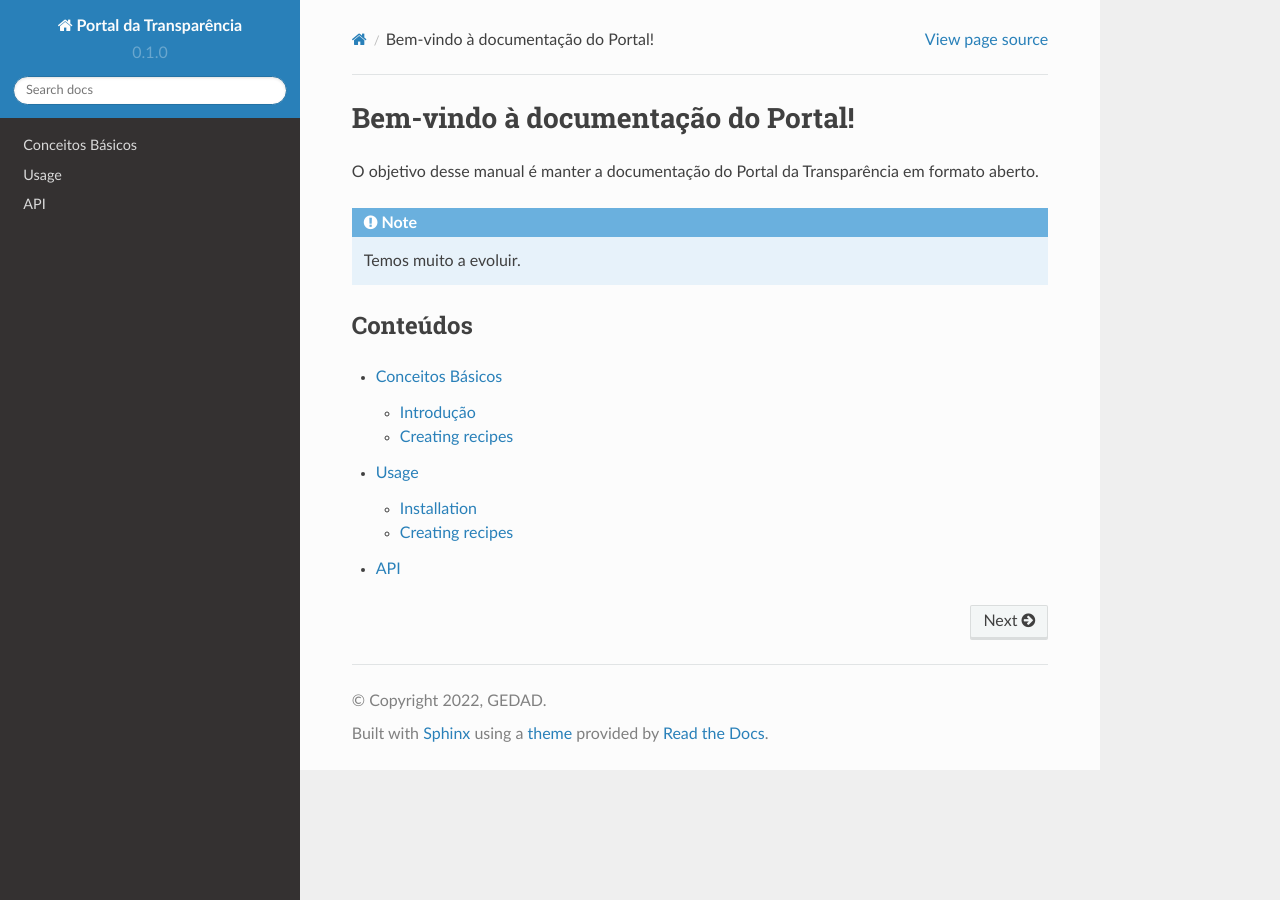
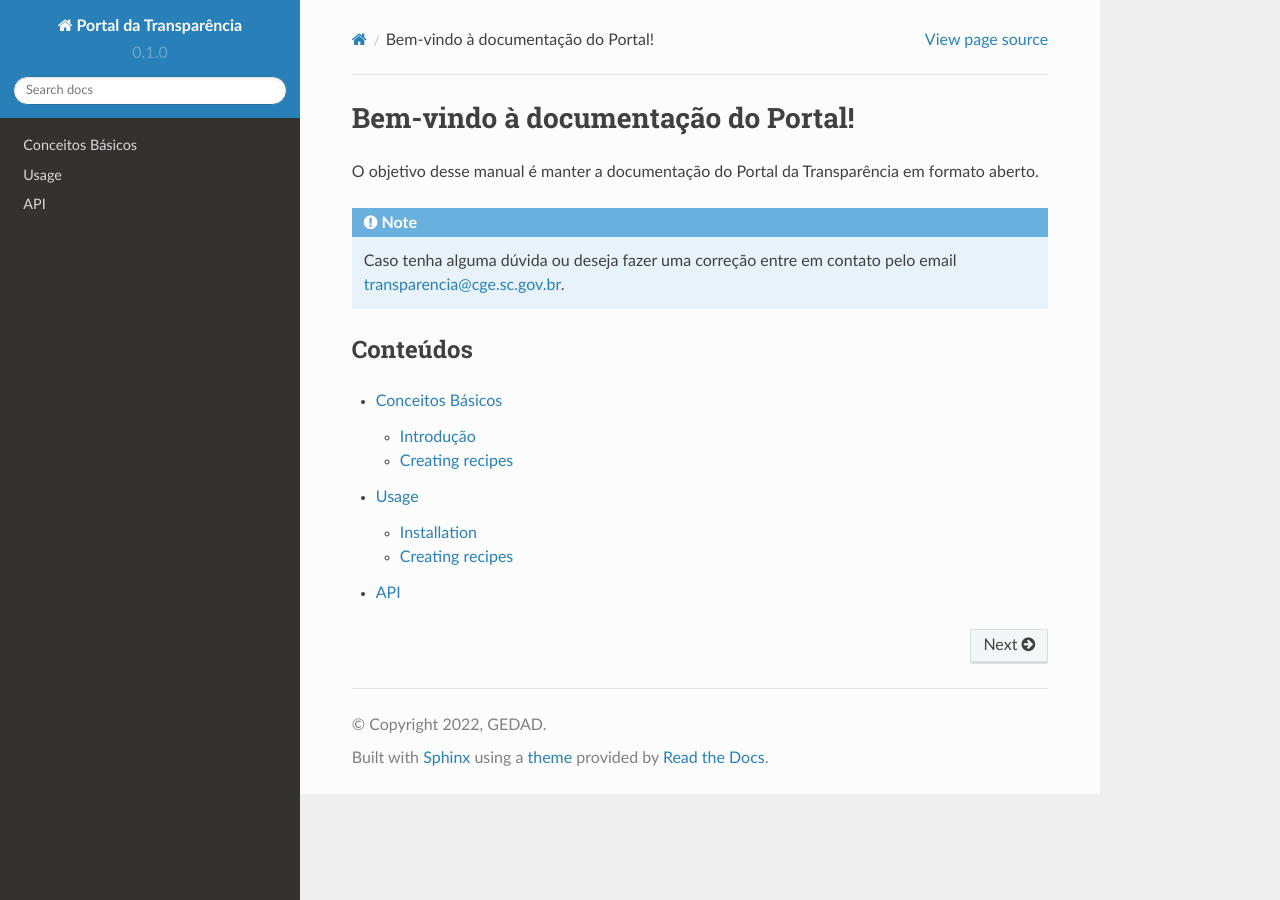
Before and after one commit to cge-sc/pt-docs, a Sphinx documentation site: the page built from docs/source/index.rst, in a window 1280 px wide. Built offline with Sphinx 7.4.7 and the Read the Docs theme 2.0.0, drawn with Linux system fonts in a browser that asks for light colours.

Commit message:
Update index.rst

```diff
--- a/docs/source/index.rst
+++ b/docs/source/index.rst
@@ -5,7 +5,7 @@ O objetivo desse manual é manter a documentação do Portal da Transparência e
 
 .. note::
 
-   Temos muito a evoluir.
+   Caso tenha alguma dúvida ou deseja fazer uma correção entre em contato pelo email transparencia@cge.sc.gov.br.
 
 Conteúdos
 --------
```
